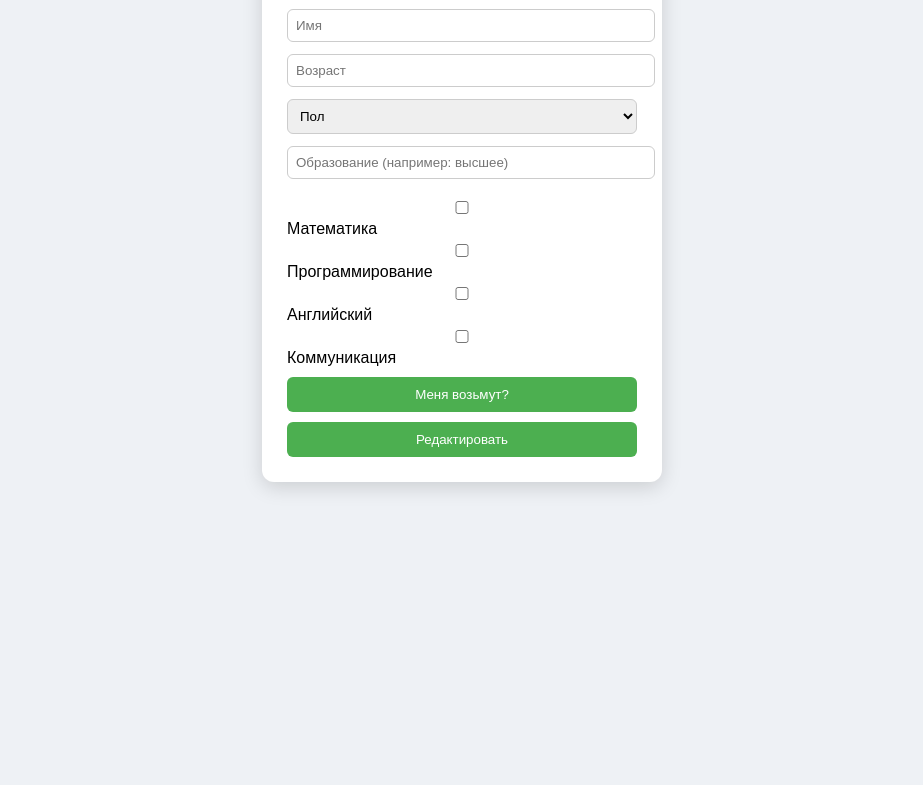
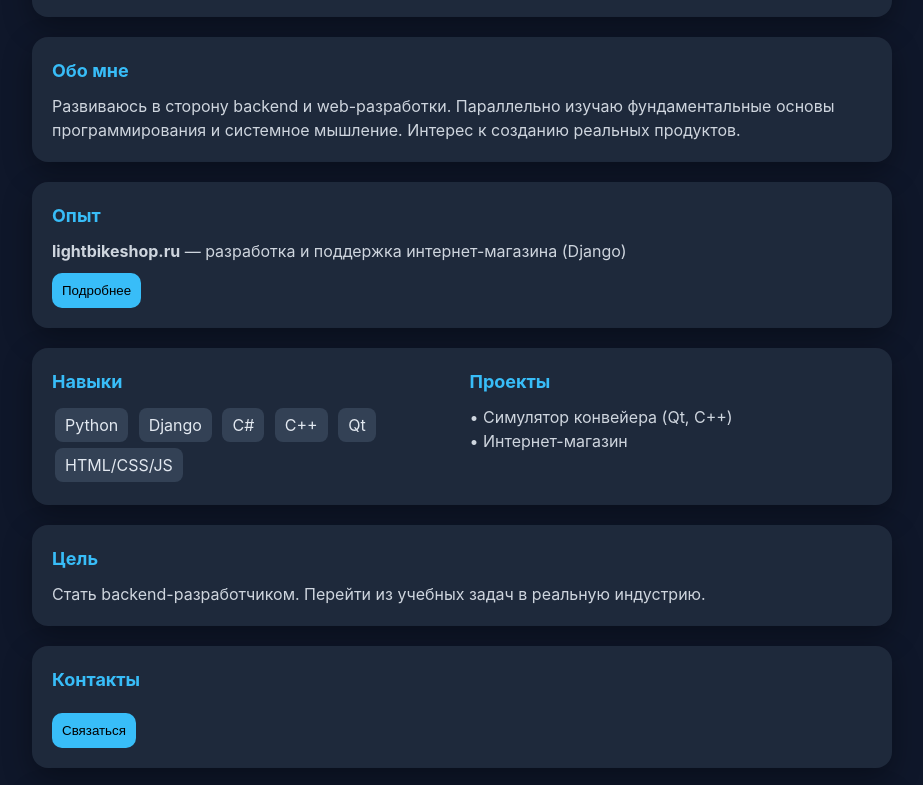
Before and after one commit to pharci/pharci.github.io, a plain HTML site: page index.html in a window 1280 px wide. Shown: the part 138-923 px from the top of the page, without its empty margins (178-1101 px from the left). Before the commit the page ends 800 px from the top, so only its background shows below. Drawn offline with Linux system fonts and the light colour scheme.

Commit message:
Update index.html

```diff
--- a/index.html
+++ b/index.html
@@ -1,184 +1,134 @@
 <!DOCTYPE html>
-<html>
+<html lang="ru">
 <head>
 <meta charset="UTF-8">
-<title>Анкета</title>
+<meta name="viewport" content="width=device-width, initial-scale=1.0">
+<title>Resume</title>
 
 <style>
-body {
-    font-family: Arial;
-    background: #eef1f5;
-    display: flex;
-    justify-content: center;
+*{margin:0;padding:0;box-sizing:border-box}
+body{font-family:Inter,Arial;background:#0f172a;color:#e2e8f0;line-height:1.5}
+.container{max-width:900px;margin:auto;padding:20px}
+
+.card{
+    background:#1e293b;
+    border-radius:16px;
+    padding:20px;
+    margin-bottom:20px;
+    box-shadow:0 10px 30px #0005;
+    transition:.3s;
+}
+.card:hover{transform:translateY(-3px)}
+
+h1{font-size:28px;margin-bottom:5px}
+h2{font-size:18px;color:#38bdf8;margin-bottom:10px}
+p{opacity:.9}
+
+.grid{display:grid;grid-template-columns:1fr 1fr;gap:15px}
+
+.tag{
+    display:inline-block;
+    padding:5px 10px;
+    margin:3px;
+    border-radius:8px;
+    background:#334155;
 }
 
-.container {
-    margin-top: 40px;
-    width: 350px;
-    padding: 25px;
-    background: white;
-    border-radius: 12px;
-    box-shadow: 0 5px 20px rgba(0,0,0,0.15);
+button{
+    padding:10px;
+    border:none;
+    border-radius:10px;
+    background:#38bdf8;
+    color:#000;
+    cursor:pointer;
+    margin-top:10px;
 }
+button:hover{background:#0ea5e9}
 
-h2 {
-    text-align: center;
-}
+.hidden{display:none}
 
-input, select {
-    width: 100%;
-    padding: 8px;
-    margin: 6px 0;
-    border-radius: 6px;
-    border: 1px solid #ccc;
-}
-
-.skills {
-    text-align: left;
-    margin-top: 10px;
-}
-
-button {
-    width: 100%;
-    padding: 10px;
-    margin-top: 10px;
-    border: none;
-    border-radius: 6px;
-    background: #4CAF50;
-    color: white;
-    cursor: pointer;
-}
-
-button:hover {
-    background: #333;
-}
-
-#result {
-    margin-top: 15px;
-    font-weight: bold;
-    display: none;
-}
-
-.hidden {
-    display: none;
+@media(max-width:700px){
+    .grid{grid-template-columns:1fr}
 }
 </style>
 </head>
 
 <body>
 
-<div class="container" id="formBlock">
-<h2>Анкета</h2>
+<div class="container">
 
-<input id="nameInput" placeholder="Имя">
-<input id="ageInput" placeholder="Возраст">
-
-<select id="gender">
-<option value="">Пол</option>
-<option value="М">М</option>
-<option value="Ж">Ж</option>
-</select>
-
-<input id="university" placeholder="Образование (например: высшее)">
-
-<div class="skills">
-<label><input type="checkbox" class="skill"> Математика</label><br>
-<label><input type="checkbox" class="skill"> Программирование</label><br>
-<label><input type="checkbox" class="skill"> Английский</label><br>
-<label><input type="checkbox" class="skill"> Коммуникация</label>
+<div class="card">
+    <h1>Алексей</h1>
+    <p>Студент МГТУ «СТАНКИН»</p>
+    <p>Направление: Автоматизация технологических процессов и производств</p>
 </div>
 
-<button onclick="checkForm()">Меня возьмут?</button>
-<button onclick="enableEdit()">Редактировать</button>
+<div class="card">
+    <h2>Обо мне</h2>
+    <p>Развиваюсь в сторону backend и web-разработки. Параллельно изучаю фундаментальные основы программирования и системное мышление. Интерес к созданию реальных продуктов.</p>
+</div>
 
-<p id="result"></p>
+<div class="card">
+    <h2>Опыт</h2>
+    <p><b>lightbikeshop.ru</b> — разработка и поддержка интернет-магазина (Django)</p>
+    <button onclick="toggle('exp')">Подробнее</button>
+    <div id="exp" class="hidden">
+        <p>• Backend логика</p>
+        <p>• Работа с БД</p>
+        <p>• Поддержка проекта 3+ года</p>
+    </div>
+</div>
+
+<div class="card grid">
+    <div>
+        <h2>Навыки</h2>
+        <div class="tag">Python</div>
+        <div class="tag">Django</div>
+        <div class="tag">C#</div>
+        <div class="tag">C++</div>
+        <div class="tag">Qt</div>
+        <div class="tag">HTML/CSS/JS</div>
+    </div>
+
+    <div>
+        <h2>Проекты</h2>
+        <p>• Симулятор конвейера (Qt, C++)</p>
+        <p>• Интернет-магазин</p>
+    </div>
+</div>
+
+<div class="card">
+    <h2>Цель</h2>
+    <p>Стать backend-разработчиком. Перейти из учебных задач в реальную индустрию.</p>
+</div>
+
+<div class="card">
+    <h2>Контакты</h2>
+    <button onclick="scrollToForm()">Связаться</button>
+</div>
+
+<div class="card" id="contact">
+    <h2>Форма</h2>
+    <input id="email" placeholder="Email">
+    <textarea id="msg" placeholder="Сообщение"></textarea>
+    <button onclick="send()">Отправить</button>
+</div>
 
 </div>
 
 <script>
-function validateName(name) {
-    return /^[a-zA-Zа-яА-Я]+$/.test(name);
+function toggle(id){
+    document.getElementById(id).classList.toggle("hidden");
 }
 
-function validateAge(age) {
-    return Number.isInteger(Number(age)) && age >= 0;
+function scrollToForm(){
+    document.getElementById("contact").scrollIntoView({behavior:"smooth"});
 }
 
-function validateGender(g) {
-    return g === "М" || g === "Ж";
-}
-
-function getSkills() {
-    return Array.from(document.querySelectorAll(".skill"))
-        .filter(el => el.checked).length;
-}
-
-function hasSkill(text) {
-    let labels = document.querySelectorAll(".skills label");
-    for (let l of labels) {
-        if (l.innerText.includes(text) && l.querySelector("input").checked) {
-            return true;
-        }
-    }
-    return false;
-}
-
-function lockCheckboxes() {
-    document.querySelectorAll(".skill").forEach(cb => cb.disabled = true);
-}
-
-function unlockInputs() {
-    document.querySelectorAll("input, select").forEach(el => el.disabled = false);
-}
-
-function lockInputs() {
-    document.querySelectorAll("input, select").forEach(el => el.disabled = true);
-}
-
-function checkForm() {
-    let name = document.getElementById("nameInput").value;
-    let age = document.getElementById("ageInput").value;
-    let gender = document.getElementById("gender").value;
-    let edu = document.getElementById("university").value.toLowerCase();
-
-    if (!validateName(name)) {
-        alert("Имя некорректно");
-        return;
-    }
-
-    if (!validateAge(age)) {
-        alert("Возраст некорректен");
-        return;
-    }
-
-    if (!validateGender(gender)) {
-        alert("Выберите пол");
-        return;
-    }
-
-    let result = document.getElementById("result");
-    result.style.display = "block";
-
-    let success = false;
-
-    if (hasSkill("Математика") && hasSkill("Программирование")) {
-        success = true;
-    }
-
-    if (edu.includes("высшее") && getSkills() >= 2) {
-        success = true;
-    }
-
-    result.innerText = success ? "Меня возьмут" : "Недостаточно навыков";
-
-    lockCheckboxes();
-    lockInputs();
-    document.getElementById("formBlock").classList.add("filled");
-}
-
-function enableEdit() {
-    unlockInputs();
-    document.querySelectorAll(".skill").forEach(cb => cb.disabled = false);
+function send(){
+    let email=document.getElementById("email").value;
+    if(!email.includes("@")) return alert("Некорректный email");
+    alert("Отправлено");
 }
 </script>
 
```
